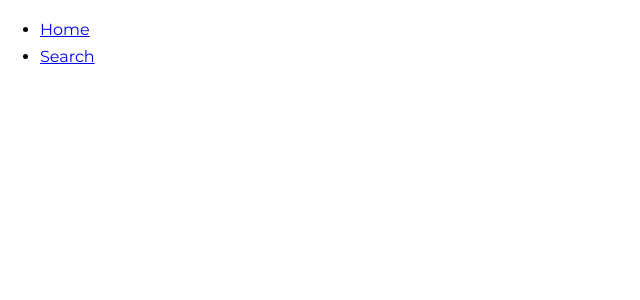
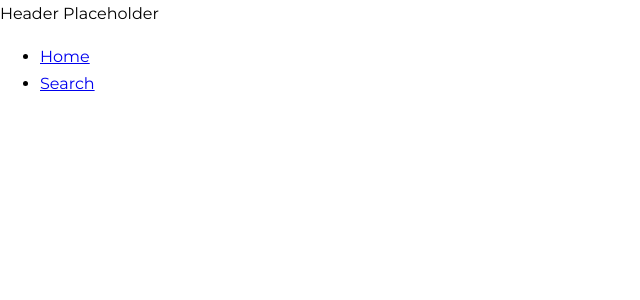
Before and after one commit to profydev/reddit-timer-greg-czaplicki, a React (Create React App) app: page / in a window 1280 px wide. Shown: the top 300 px of the page, without its empty margins (0-640 px from the left). Built offline with nearby package versions, Linux system fonts and the light colour scheme.

Commit message:
Add Header component

```diff
--- a/src/App.js
+++ b/src/App.js
@@ -1,11 +1,14 @@
-import React from 'react';
+import React, { fragment } from 'react';
 import {
   BrowserRouter as Router,
   Link,
 } from 'react-router-dom';
+import Header from './Header';
 
 function App() {
   return (
+    <fragment>
+      <Header />
       <Router>
         <div>
           <nav>
@@ -20,6 +23,7 @@ function App() {
           </nav>
         </div>
       </Router>
+    </fragment>
   );
 }
 
--- /dev/null
+++ b/src/Header.js
@@ -0,0 +1,11 @@
+import React from 'react';
+
+function Header() {
+  return (
+    <header>
+      Header Placeholder
+    </header>
+  );
+}
+
+export default Header;
```
Lines whose indentation alone changed are shown as unchanged.
